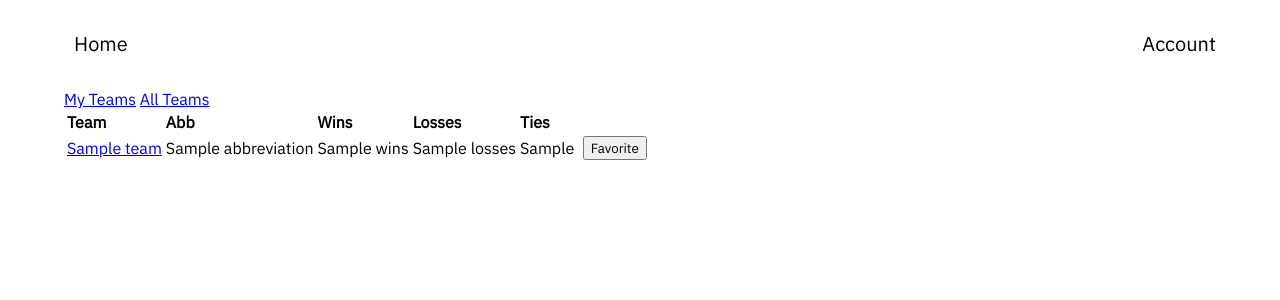
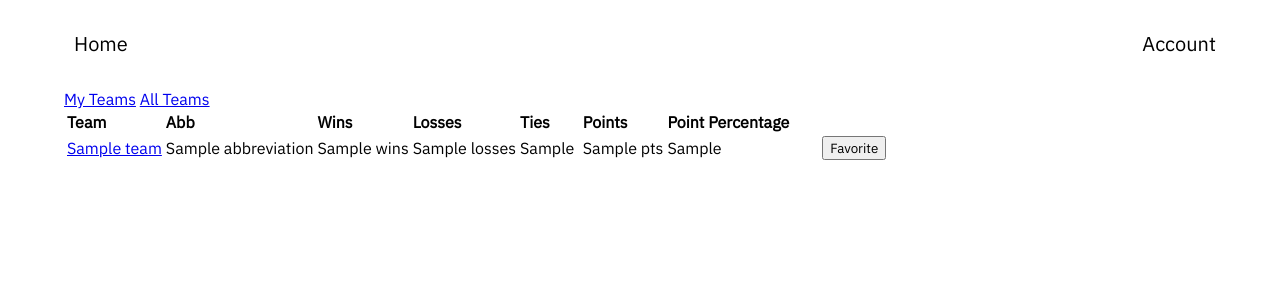
Before and after one commit to owenmoogk/nhl-fantasy, a Django app: template src/templates/teams/allTeams.html in a window 1280 px wide. Shown: the top 300 px of the page. Run offline with Django 3.2, Linux system fonts and the light colour scheme; the template is opened without the code that fills it: most values are stand-ins (such as "Sample title", 1, 10 or a date in 2020).

Commit message:
added some more stats to team page

```diff
--- a/src/templates/teams/allTeams.html
+++ b/src/templates/teams/allTeams.html
@@ -9,6 +9,8 @@
                 <th>Wins</th>
                 <th>Losses</th>
                 <th>Ties</th>
+                <th>Points</th>
+                <th>Point Percentage</th>
                 <th></th>
             </tr>
             {%for team in teams %}
@@ -18,6 +20,8 @@
                     <td>{{team.wins}}</td>
                     <td>{{team.losses}}</td>
                     <td>{{team.ot}}</td>
+                    <td>{{team.pts}}</td>
+                    <td>{{team.ptPctg}}</td>
                     <td>
                         {%include "teams/favButton.html"%}
                     </td>
```
